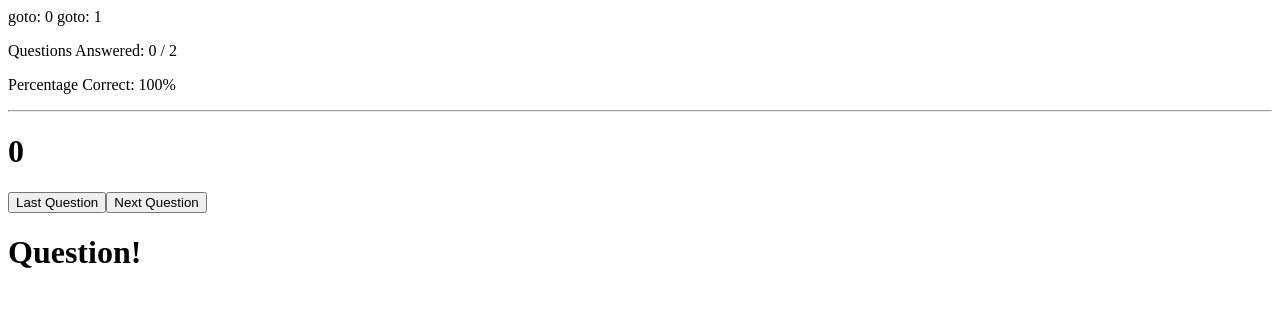
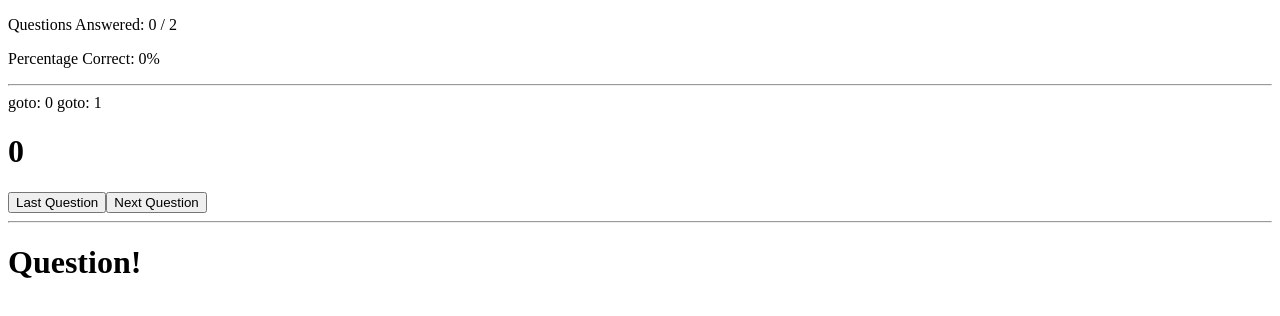
Before and after one commit to matt-oconnell/vue-quiz, a Vue app: page / in a window 1280 px wide. Shown: the top 316 px of the page. Built offline with nearby package versions, Linux system fonts and the light colour scheme.

Commit message:
refactor into components

```diff
--- /dev/null
+++ b/src/components/Navigation.vue
@@ -0,0 +1,24 @@
+<template>
+  <div>
+    <div>
+      <a class="question" v-for="(question, i) in $store.state.questions" @click="gotoQuestion(i)">
+        goto: {{i}}
+      </a>
+    </div>
+    <h1>{{$store.state.questionI}}</h1>
+    <button @click="lastQuestion">Last Question</button>
+    <button @click="nextQuestion">Next Question</button>
+  </div>
+</template>
+
+<script>
+import { mapActions } from 'vuex';
+
+export default {
+  methods: mapActions([
+    'gotoQuestion',
+    'nextQuestion',
+    'lastQuestion',
+  ]),
+};
+</script>
--- a/src/components/Quiz.vue
+++ b/src/components/Quiz.vue
@@ -1,42 +1,23 @@
 <template>
   <div>
-    <div class="status">
-      <div>
-        <a class="question" v-for="(question, i) in $store.state.questions" @click="gotoQuestion(i)">
-          goto: {{i}}
-        </a>
-      </div>
-      <div>
-        <p>Questions Answered: {{answered}}</p>
-        <p>Percentage Correct: {{percentageCorrect}}</p>
-      </div>
-    </div>
-    <hr />
-    <h1>{{$store.state.questionI}}</h1>
-    <button @click="lastQuestion">Last Question</button>
-    <button @click="nextQuestion">Next Question</button>
-    <div>
-      <question></question>
-    </div>
+    <status></status>
+    <hr>
+    <navigation></navigation>
+    <hr>
+    <question></question>
   </div>
 </template>
 
 <script>
-import { mapGetters, mapActions } from 'vuex';
+import Navigation from './Navigation';
 import Question from './Question';
+import Status from './Status';
 
 export default {
-  computed: mapGetters([
-    'answered',
-    'percentageCorrect',
-  ]),
-  methods: mapActions([
-    'nextQuestion',
-    'lastQuestion',
-    'gotoQuestion',
-  ]),
   components: {
+    Navigation,
     Question,
+    Status,
   },
 };
 </script>
--- /dev/null
+++ b/src/components/Status.vue
@@ -0,0 +1,17 @@
+<template>
+  <div class="status">
+    <p>Questions Answered: {{answered}}</p>
+    <p>Percentage Correct: {{percentageCorrect}}</p>
+  </div>
+</template>
+
+<script>
+import { mapGetters } from 'vuex';
+
+export default {
+  computed: mapGetters([
+    'answered',
+    'percentageCorrect',
+  ]),
+};
+</script>
--- a/src/store/store.js
+++ b/src/store/store.js
@@ -75,7 +75,8 @@ const getters = {
   percentageCorrect: (state) => {
     const correct = state.status.correctAnswers;
     const answered = state.status.answered;
-    const percentage = Math.round((correct / answered) * 100) || 100;
+    const fraction = correct / answered || 0;
+    const percentage = Math.round(fraction * 100);
     return `${percentage}%`;
   },
 };
```
